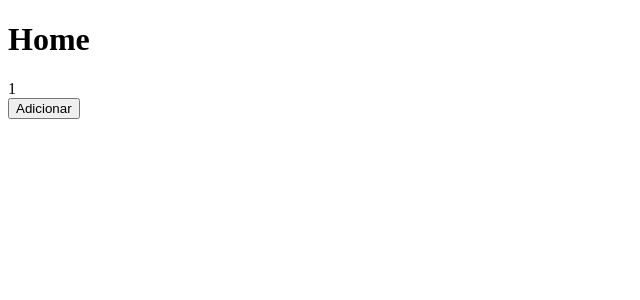
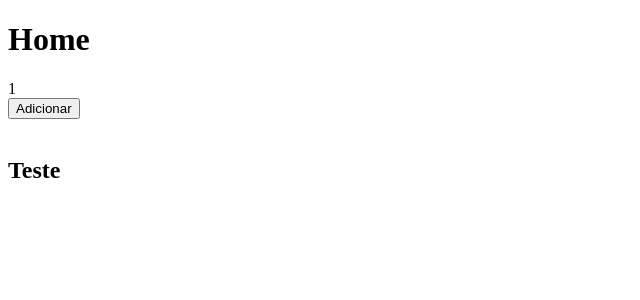
Before and after one commit to jean-valentin/ideia-unica, a Next.js app: page / in a window 1280 px wide. Shown: the top 300 px of the page, without its empty margins (0-640 px from the left). Built offline with nearby package versions, Linux system fonts and the light colour scheme.

Commit message:
add text teste

```diff
--- a/pages/index.js
+++ b/pages/index.js
@@ -5,6 +5,8 @@ function Home() {
         <div>
             <h1>Home</h1>
             <Contador />
+            <br></br>
+            <h2>Teste</h2>
         </div>
     )
 }
@@ -15,7 +17,6 @@ function Contador() {
     function adicionarContador() {
         setContador(contador + 1);
     }
-
         return (
             <div>
                 <div>{contador}</div>
```
